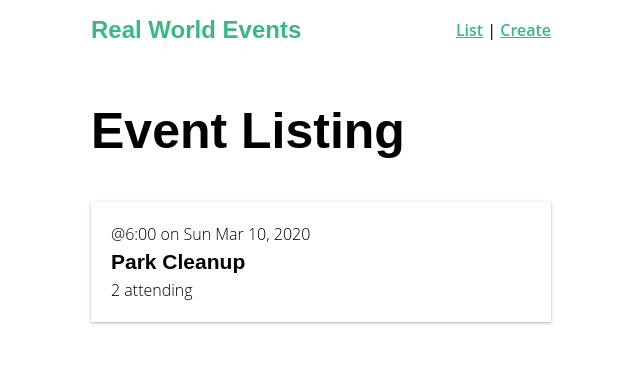
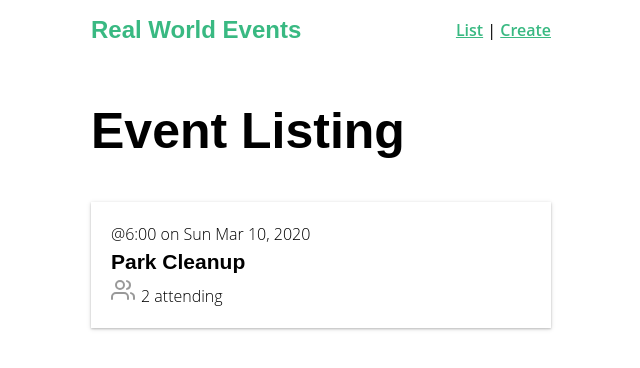
Before and after one commit to ImranK1506/VueMastery-Real_World_Vue, a Vue app: page /#/ in a window 1280 px wide. Shown: the top 368 px of the page, without its empty margins (319-959 px from the left). Built offline with nearby package versions, Linux system fonts and the light colour scheme.

Commit message:
global components

```diff
--- /dev/null
+++ b/src/components/BaseIcon.vue
@@ -0,0 +1,42 @@
+<template>
+   <div class="icon-wrapper">
+      <svg class="icon" :width="width" :height="height">
+         <use v-bind="{'xlink:href':'/feather-sprite.svg#'+name}"/>
+      </svg>
+   </div>
+</template>
+
+<script>
+  export default {
+    props: {
+      name: String,
+      width: {
+        type: [Number, String],
+        default: 24,
+      },
+      height: {
+        type: [Number, String],
+        default: 24,
+      },
+    },
+  }
+</script>
+
+<style scoped>
+   .icon-wrapper {
+      display: inline-flex;
+      align-items: center;
+      color: rgba(0, 0, 0, 0.4);
+      font-size: 1rem;
+      font-weight: 600;
+   }
+
+   .icon {
+      stroke: currentColor;
+      stroke-width: 2;
+      stroke-linecap: round;
+      stroke-linejoin: round;
+      fill: none;
+      margin-right: 6px;
+   }
+</style>
--- a/src/components/EventCard.vue
+++ b/src/components/EventCard.vue
@@ -3,13 +3,16 @@
       <div class="event-card -shadow">
          <span>@{{ event.time }} on {{ event.date }}</span>
          <h4 class="title">{{ event.title }}</h4>
+         <BaseIcon name="users"/>
          <span>{{ event.attendees.length }} attending</span>
       </div>
    </router-link>
 </template>
 
 <script>
+  import BaseIcon from "@/components/BaseIcon";
   export default {
+    components: {BaseIcon},
     data() {
       return {
         event: {
--- a/src/main.js
+++ b/src/main.js
@@ -2,6 +2,10 @@
 import App from "./App.vue";
 import router from "./router";
 import store from "./store";
+import BaseIcon from "@/components/BaseIcon";
+
+// Global component registration
+Vue.component('BaseIcon', BaseIcon);
 
 Vue.config.productionTip = false;
 
--- a/src/views/EventList.vue
+++ b/src/views/EventList.vue
@@ -2,6 +2,7 @@
    <div>
       <h1>Event Listing</h1>
       <EventCard/>
+      <BaseIcon/>
    </div>
 </template>
 
```
Also changed, not shown: public/feather-sprite.svg (added).
